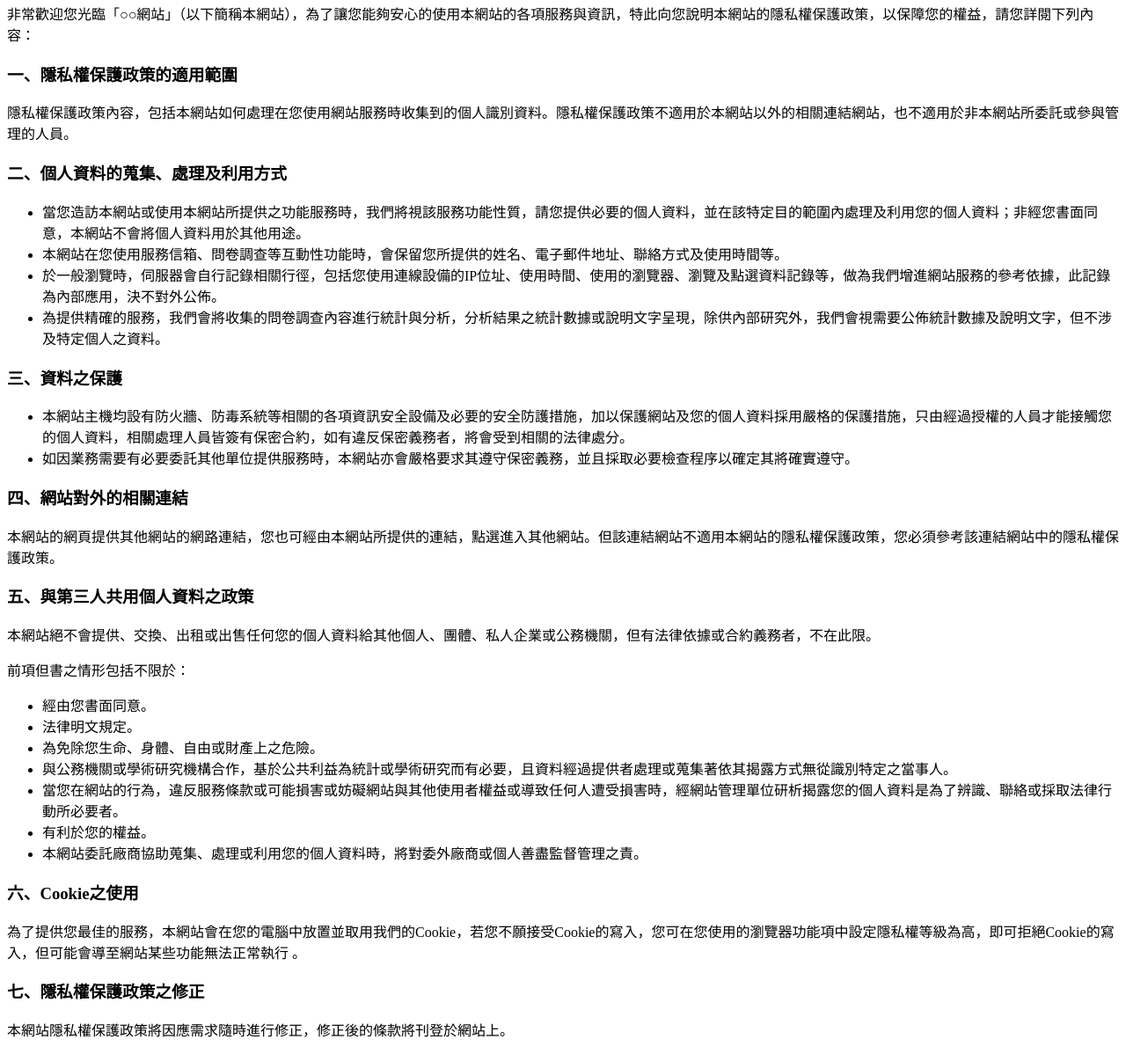
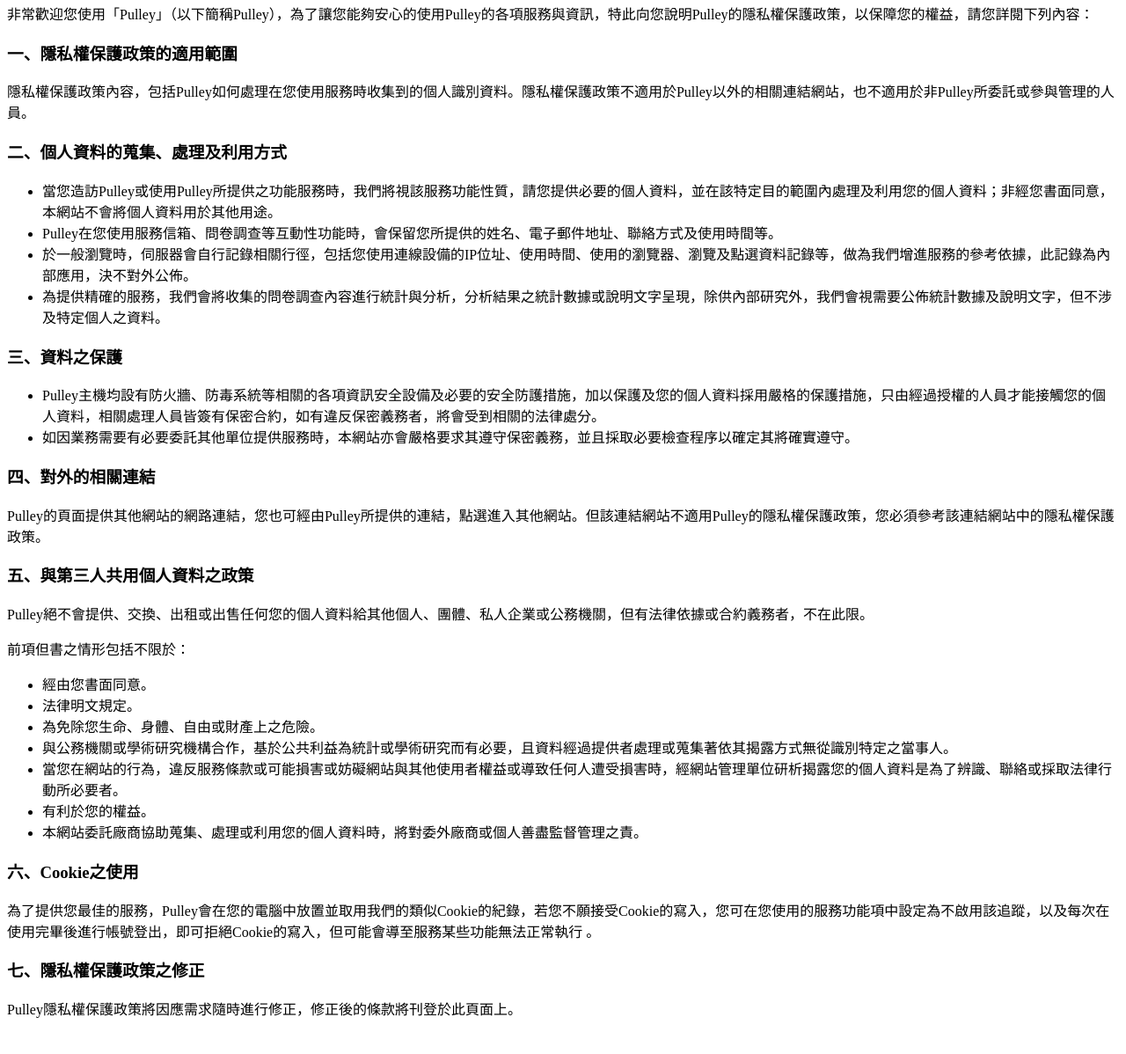
Before and after one commit to neo125874/neo125874.github.io, a plain HTML site: page index.html in a window 1280 px wide. Shown: the part 5-1203 px from the top of the page at 88% size. After the commit the page ends 1179 px from the top, so only its background shows below. Drawn offline with Linux system fonts and the light colour scheme.

Commit message:
Pulley Ver 1.0

```diff
--- a/index.html
+++ b/index.html
@@ -1,22 +1,22 @@
-<p>非常歡迎您光臨「○○網站」（以下簡稱本網站），為了讓您能夠安心的使用本網站的各項服務與資訊，特此向您說明本網站的隱私權保護政策，以保障您的權益，請您詳閱下列內容：</p>
+<p>非常歡迎您使用「Pulley」（以下簡稱Pulley），為了讓您能夠安心的使用Pulley的各項服務與資訊，特此向您說明Pulley的隱私權保護政策，以保障您的權益，請您詳閱下列內容：</p>
 <h3><a id="user-content-一隱私權保護政策的適用範圍-1" class="anchor" href="https://github.com/lyrasoft/chinese-privacy-policy-template#一隱私權保護政策的適用範圍-1"></a>一、隱私權保護政策的適用範圍</h3>
-<p>隱私權保護政策內容，包括本網站如何處理在您使用網站服務時收集到的個人識別資料。隱私權保護政策不適用於本網站以外的相關連結網站，也不適用於非本網站所委託或參與管理的人員。</p>
+<p>隱私權保護政策內容，包括Pulley如何處理在您使用服務時收集到的個人識別資料。隱私權保護政策不適用於Pulley以外的相關連結網站，也不適用於非Pulley所委託或參與管理的人員。</p>
 <h3><a id="user-content-二個人資料的蒐集處理及利用方式-1" class="anchor" href="https://github.com/lyrasoft/chinese-privacy-policy-template#二個人資料的蒐集處理及利用方式-1"></a>二、個人資料的蒐集、處理及利用方式</h3>
 <ul>
-<li>當您造訪本網站或使用本網站所提供之功能服務時，我們將視該服務功能性質，請您提供必要的個人資料，並在該特定目的範圍內處理及利用您的個人資料；非經您書面同意，本網站不會將個人資料用於其他用途。</li>
-<li>本網站在您使用服務信箱、問卷調查等互動性功能時，會保留您所提供的姓名、電子郵件地址、聯絡方式及使用時間等。</li>
-<li>於一般瀏覽時，伺服器會自行記錄相關行徑，包括您使用連線設備的IP位址、使用時間、使用的瀏覽器、瀏覽及點選資料記錄等，做為我們增進網站服務的參考依據，此記錄為內部應用，決不對外公佈。</li>
+<li>當您造訪Pulley或使用Pulley所提供之功能服務時，我們將視該服務功能性質，請您提供必要的個人資料，並在該特定目的範圍內處理及利用您的個人資料；非經您書面同意，本網站不會將個人資料用於其他用途。</li>
+<li>Pulley在您使用服務信箱、問卷調查等互動性功能時，會保留您所提供的姓名、電子郵件地址、聯絡方式及使用時間等。</li>
+<li>於一般瀏覽時，伺服器會自行記錄相關行徑，包括您使用連線設備的IP位址、使用時間、使用的瀏覽器、瀏覽及點選資料記錄等，做為我們增進服務的參考依據，此記錄為內部應用，決不對外公佈。</li>
 <li>為提供精確的服務，我們會將收集的問卷調查內容進行統計與分析，分析結果之統計數據或說明文字呈現，除供內部研究外，我們會視需要公佈統計數據及說明文字，但不涉及特定個人之資料。</li>
 </ul>
 <h3><a id="user-content-三資料之保護-1" class="anchor" href="https://github.com/lyrasoft/chinese-privacy-policy-template#三資料之保護-1"></a>三、資料之保護</h3>
 <ul>
-<li>本網站主機均設有防火牆、防毒系統等相關的各項資訊安全設備及必要的安全防護措施，加以保護網站及您的個人資料採用嚴格的保護措施，只由經過授權的人員才能接觸您的個人資料，相關處理人員皆簽有保密合約，如有違反保密義務者，將會受到相關的法律處分。</li>
+<li>Pulley主機均設有防火牆、防毒系統等相關的各項資訊安全設備及必要的安全防護措施，加以保護及您的個人資料採用嚴格的保護措施，只由經過授權的人員才能接觸您的個人資料，相關處理人員皆簽有保密合約，如有違反保密義務者，將會受到相關的法律處分。</li>
 <li>如因業務需要有必要委託其他單位提供服務時，本網站亦會嚴格要求其遵守保密義務，並且採取必要檢查程序以確定其將確實遵守。</li>
 </ul>
-<h3><a id="user-content-四網站對外的相關連結-1" class="anchor" href="https://github.com/lyrasoft/chinese-privacy-policy-template#四網站對外的相關連結-1"></a>四、網站對外的相關連結</h3>
-<p>本網站的網頁提供其他網站的網路連結，您也可經由本網站所提供的連結，點選進入其他網站。但該連結網站不適用本網站的隱私權保護政策，您必須參考該連結網站中的隱私權保護政策。</p>
+<h3><a id="user-content-四網站對外的相關連結-1" class="anchor" href="https://github.com/lyrasoft/chinese-privacy-policy-template#四網站對外的相關連結-1"></a>四、對外的相關連結</h3>
+<p>Pulley的頁面提供其他網站的網路連結，您也可經由Pulley所提供的連結，點選進入其他網站。但該連結網站不適用Pulley的隱私權保護政策，您必須參考該連結網站中的隱私權保護政策。</p>
 <h3><a id="user-content-五與第三人共用個人資料之政策-1" class="anchor" href="https://github.com/lyrasoft/chinese-privacy-policy-template#五與第三人共用個人資料之政策-1"></a>五、與第三人共用個人資料之政策</h3>
-<p>本網站絕不會提供、交換、出租或出售任何您的個人資料給其他個人、團體、私人企業或公務機關，但有法律依據或合約義務者，不在此限。</p>
+<p>Pulley絕不會提供、交換、出租或出售任何您的個人資料給其他個人、團體、私人企業或公務機關，但有法律依據或合約義務者，不在此限。</p>
 <p>前項但書之情形包括不限於：</p>
 <ul>
 <li>經由您書面同意。</li>
@@ -28,6 +28,6 @@
 <li>本網站委託廠商協助蒐集、處理或利用您的個人資料時，將對委外廠商或個人善盡監督管理之責。</li>
 </ul>
 <h3><a id="user-content-六cookie之使用-1" class="anchor" href="https://github.com/lyrasoft/chinese-privacy-policy-template#六cookie之使用-1"></a>六、Cookie之使用</h3>
-<p>為了提供您最佳的服務，本網站會在您的電腦中放置並取用我們的Cookie，若您不願接受Cookie的寫入，您可在您使用的瀏覽器功能項中設定隱私權等級為高，即可拒絕Cookie的寫入，但可能會導至網站某些功能無法正常執行 。</p>
+<p>為了提供您最佳的服務，Pulley會在您的電腦中放置並取用我們的類似Cookie的紀錄，若您不願接受Cookie的寫入，您可在您使用的服務功能項中設定為不啟用該追蹤，以及每次在使用完畢後進行帳號登出，即可拒絕Cookie的寫入，但可能會導至服務某些功能無法正常執行 。</p>
 <h3><a id="user-content-七隱私權保護政策之修正-1" class="anchor" href="https://github.com/lyrasoft/chinese-privacy-policy-template#七隱私權保護政策之修正-1"></a>七、隱私權保護政策之修正</h3>
-<p>本網站隱私權保護政策將因應需求隨時進行修正，修正後的條款將刊登於網站上。</p>
+<p>Pulley隱私權保護政策將因應需求隨時進行修正，修正後的條款將刊登於此頁面上。</p>
```
